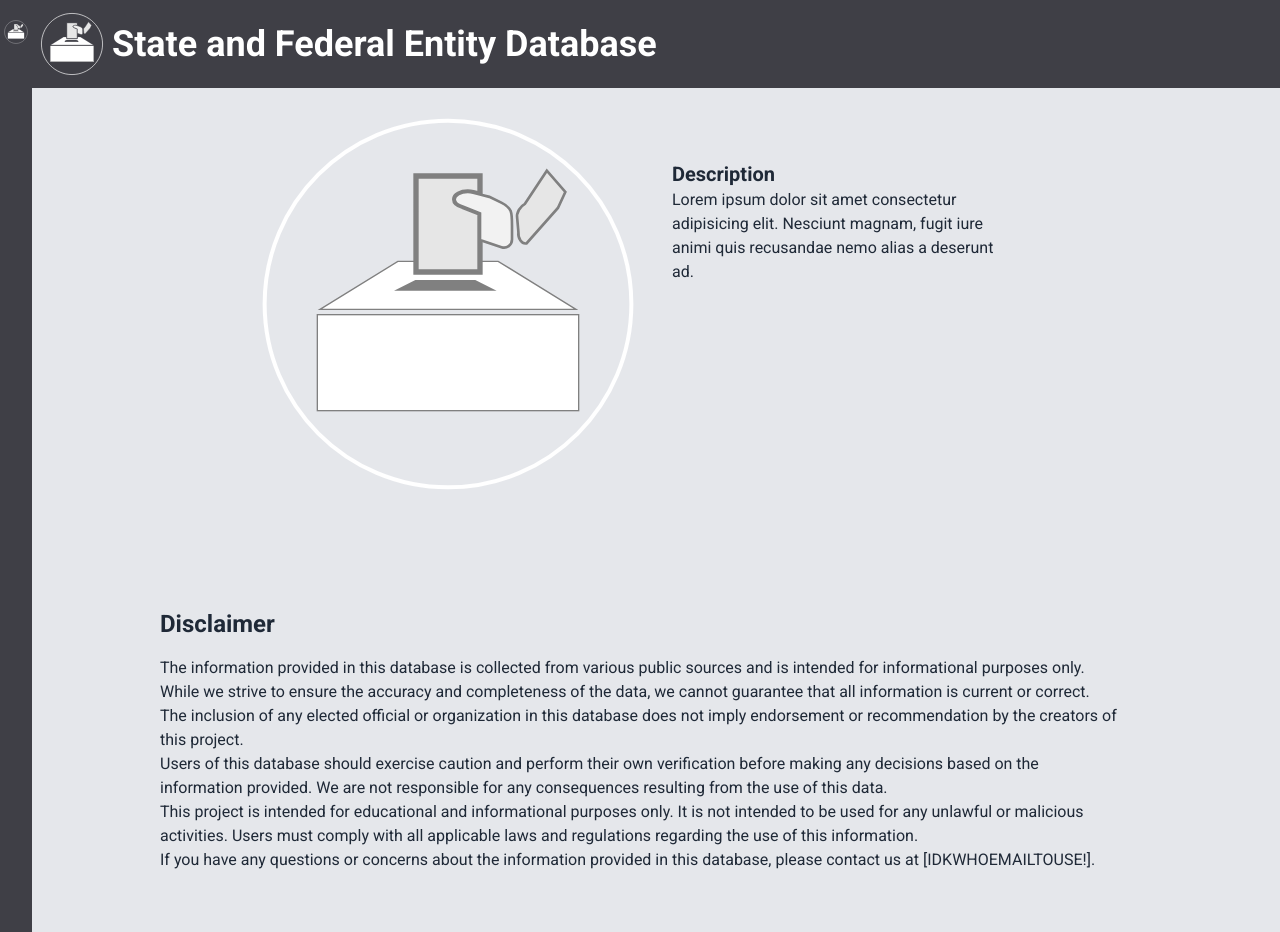
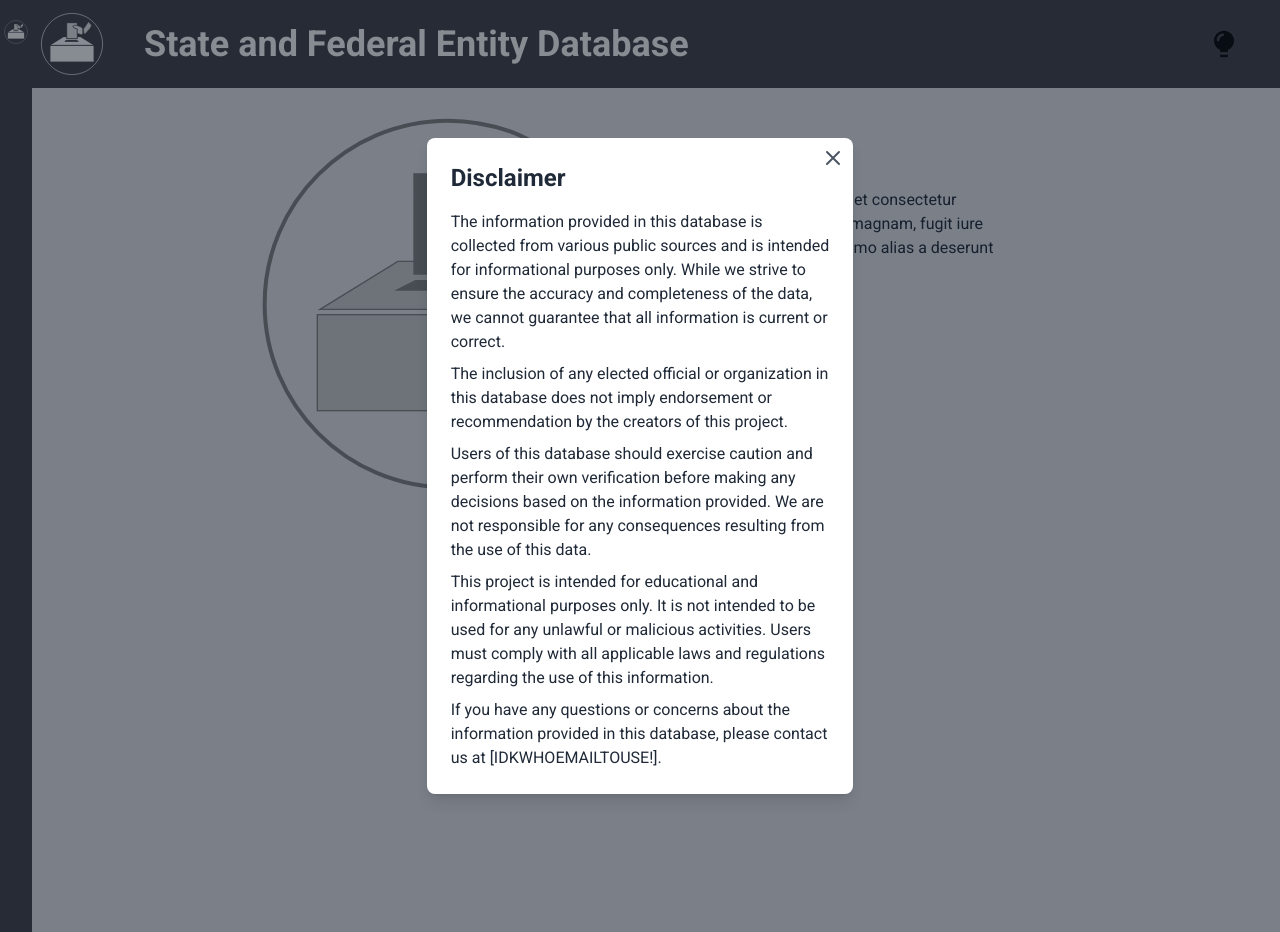
Before and after one commit to pretzelogical/PAD, a Django app: page /profile/1/1/ in a window 1280 px wide. Run offline with Django 5.2, Linux system fonts and the light colour scheme.

Commit message:
replace broken lightbulb

```diff
--- a/common/templates/common/base.html.jinja2
+++ b/common/templates/common/base.html.jinja2
@@ -35,12 +35,7 @@
         </h1>
       </div>
       <button id="theme-toggle" class="text-white">
-        <svg id="theme-toggle-dark-icon" class="hidden w-6 h-6" fill="none" stroke="currentColor" viewBox="0 0 24 24" xmlns="http://www.w3.org/2000/svg">
-          <path stroke-linecap="round" stroke-linejoin="round" stroke-width="2" d="M12 3v1m6.364 1.636l-.707.707m1.414 1.414l-.707.707M21 12h-1M4 12H3m1.636-6.364l-.707-.707M6.343 4.929l-.707-.707M12 21v-1m4.364-1.636l-.707-.707M16.657 19.071l-.707-.707M21 12h-1m-9 0a4 4 0 100-8 4 4 0 000 8z"></path>
-        </svg>
-        <svg id="theme-toggle-light-icon" class="hidden w-6 h-6" fill="none" stroke="currentColor" viewBox="0 0 24 24" xmlns="http://www.w3.org/2000/svg">
-          <path stroke-linecap="round" stroke-linejoin="round" stroke-width="2" d="M12 3v1m6.364 1.636l-.707.707m1.414 1.414l-.707.707M21 12h-1M4 12H3m1.636-6.364l-.707-.707M6.343 4.929l-.707-.707M12 21v-1m4.364-1.636l-.707-.707M16.657 19.071l-.707-.707M21 12h-1m-9 0a4 4 0 100-8 4 4 0 000 8z"></path>
-        </svg>
+        <img width="32" height="32" src="{% static 'common/elements/light-bulb.svg' %}" alt="Theme toggle">
       </button>
     </div>
   </header>
@@ -82,7 +77,7 @@
   </button>
 
   <!-- Disclaimer Popup -->
-  <div id="disclaimerPopup" class="hidden fixed inset-0 bg-gray-900 bg-opacity-50 flex justify-center items-center z-30">
+  <div id="disclaimerPopup" class="fixed inset-0 bg-gray-900 bg-opacity-50 flex justify-center items-center z-30">
     <div class="bg-white p-6 rounded-lg shadow-lg w-3/4 md:w-1/2 lg:w-1/3 relative dark:bg-gray-800 dark:text-gray-100">
       <button id="closeDisclaimer" class="absolute top-2 right-2 text-gray-600 hover:text-gray-900">
         <svg xmlns="http://www.w3.org/2000/svg" fill="none" viewBox="0 0 24 24" stroke-width="2" stroke="currentColor" class="w-6 h-6">
--- a/static/common/scripts/theme-toggle.js
+++ b/static/common/scripts/theme-toggle.js
@@ -1,21 +1,21 @@
 // theme-toggle.js
 const themeToggleBtn = document.getElementById('theme-toggle');
-const darkIcon = document.getElementById('theme-toggle-dark-icon');
-const lightIcon = document.getElementById('theme-toggle-light-icon');
+// const darkIcon = document.getElementById('theme-toggle-dark-icon');
+// const lightIcon = document.getElementById('theme-toggle-light-icon');
 
 // Check for saved user preference, if any, on load of the website
 if (localStorage.getItem('theme') === 'dark' || (!('theme' in localStorage) && window.matchMedia('(prefers-color-scheme: dark)').matches)) {
   document.documentElement.classList.add('dark');
-  darkIcon.classList.remove('hidden');
+  // darkIcon.classList.remove('hidden');
 } else {
   document.documentElement.classList.remove('dark');
-  lightIcon.classList.remove('hidden');
+  // lightIcon.classList.remove('hidden');
 }
 
 themeToggleBtn.addEventListener('click', () => {
   // Toggle icons inside button
-  darkIcon.classList.toggle('hidden');
-  lightIcon.classList.toggle('hidden');
+  // darkIcon.classList.toggle('hidden');
+  // lightIcon.classList.toggle('hidden');
 
   // If set via local storage previously
   if (localStorage.getItem('theme')) {
--- a/static/common/styles.css
+++ b/static/common/styles.css
@@ -594,12 +594,24 @@ body {
   position: fixed;
 }
 
+.absolute {
+  position: absolute;
+}
+
 .relative {
   position: relative;
 }
 
+.inset-0 {
+  inset: 0px;
+}
+
 .bottom-0 {
   bottom: 0px;
+}
+
+.bottom-10 {
+  bottom: 2.5rem;
 }
 
 .left-0 {
@@ -610,8 +622,20 @@ body {
   right: 0px;
 }
 
+.right-10 {
+  right: 2.5rem;
+}
+
+.right-2 {
+  right: 0.5rem;
+}
+
 .top-0 {
   top: 0px;
+}
+
+.top-2 {
+  top: 0.5rem;
 }
 
 .z-10 {
@@ -620,6 +644,10 @@ body {
 
 .z-20 {
   z-index: 20;
+}
+
+.z-30 {
+  z-index: 30;
 }
 
 .col-span-2 {
@@ -662,16 +690,12 @@ body {
   margin-right: 0.5rem;
 }
 
+.mt-2 {
+  margin-top: 0.5rem;
+}
+
 .mt-4 {
   margin-top: 1rem;
-}
-
-.mt-auto {
-  margin-top: auto;
-}
-
-.mb-2 {
-  margin-bottom: 0.5rem;
 }
 
 .block {
@@ -686,12 +710,20 @@ body {
   display: grid;
 }
 
+.hidden {
+  display: none;
+}
+
+.h-12 {
+  height: 3rem;
+}
+
+.h-6 {
+  height: 1.5rem;
+}
+
 .h-8 {
   height: 2rem;
-}
-
-.h-auto {
-  height: auto;
 }
 
 .h-fit {
@@ -707,16 +739,16 @@ body {
   height: 100vh;
 }
 
-.h-12 {
-  height: 3rem;
-}
-
 .w-12 {
   width: 3rem;
 }
 
 .w-3\/4 {
   width: 75%;
+}
+
+.w-6 {
+  width: 1.5rem;
 }
 
 .w-8 {
@@ -803,6 +835,10 @@ body {
   border-radius: 9999px;
 }
 
+.rounded-lg {
+  border-radius: 0.5rem;
+}
+
 .rounded-md {
   border-radius: 0.375rem;
 }
@@ -926,6 +933,16 @@ body {
   background-color: rgb(229 231 235 / var(--tw-bg-opacity));
 }
 
+.bg-gray-900 {
+  --tw-bg-opacity: 1;
+  background-color: rgb(17 24 39 / var(--tw-bg-opacity));
+}
+
+.bg-white {
+  --tw-bg-opacity: 1;
+  background-color: rgb(255 255 255 / var(--tw-bg-opacity));
+}
+
 .bg-zinc-600 {
   --tw-bg-opacity: 1;
   background-color: rgb(82 82 91 / var(--tw-bg-opacity));
@@ -936,13 +953,8 @@ body {
   background-color: rgb(63 63 70 / var(--tw-bg-opacity));
 }
 
-.bg-zinc-300 {
-  --tw-bg-opacity: 1;
-  background-color: rgb(212 212 216 / var(--tw-bg-opacity));
-}
-
-.bg-transparent {
-  background-color: transparent;
+.bg-opacity-50 {
+  --tw-bg-opacity: 0.5;
 }
 
 .object-cover {
@@ -954,8 +966,16 @@ body {
   padding: 0.5rem;
 }
 
+.p-3 {
+  padding: 0.75rem;
+}
+
 .p-4 {
   padding: 1rem;
+}
+
+.p-6 {
+  padding: 1.5rem;
 }
 
 .px-0 {
@@ -1026,6 +1042,10 @@ body {
 
 .pl-4 {
   padding-left: 1rem;
+}
+
+.pl-8 {
+  padding-left: 2rem;
 }
 
 .pr-3 {
@@ -1109,6 +1134,12 @@ body {
 .shadow-inner {
   --tw-shadow: inset 0 2px 4px 0 rgb(0 0 0 / 0.05);
   --tw-shadow-colored: inset 0 2px 4px 0 var(--tw-shadow-color);
+  box-shadow: var(--tw-ring-offset-shadow, 0 0 #0000), var(--tw-ring-shadow, 0 0 #0000), var(--tw-shadow);
+}
+
+.shadow-lg {
+  --tw-shadow: 0 10px 15px -3px rgb(0 0 0 / 0.1), 0 4px 6px -4px rgb(0 0 0 / 0.1);
+  --tw-shadow-colored: 0 10px 15px -3px var(--tw-shadow-color), 0 4px 6px -4px var(--tw-shadow-color);
   box-shadow: var(--tw-ring-offset-shadow, 0 0 #0000), var(--tw-ring-shadow, 0 0 #0000), var(--tw-shadow);
 }
 
@@ -1188,7 +1214,77 @@ body {
   box-shadow: var(--tw-ring-offset-shadow, 0 0 #0000), var(--tw-ring-shadow, 0 0 #0000), var(--tw-shadow);
 }
 
+.focus\:outline-none:focus {
+  outline: 2px solid transparent;
+  outline-offset: 2px;
+}
+
+.focus\:ring-2:focus {
+  --tw-ring-offset-shadow: var(--tw-ring-inset) 0 0 0 var(--tw-ring-offset-width) var(--tw-ring-offset-color);
+  --tw-ring-shadow: var(--tw-ring-inset) 0 0 0 calc(2px + var(--tw-ring-offset-width)) var(--tw-ring-color);
+  box-shadow: var(--tw-ring-offset-shadow), var(--tw-ring-shadow), var(--tw-shadow, 0 0 #0000);
+}
+
+.focus\:ring-blue-500:focus {
+  --tw-ring-opacity: 1;
+  --tw-ring-color: rgb(59 130 246 / var(--tw-ring-opacity));
+}
+
+.focus\:ring-opacity-50:focus {
+  --tw-ring-opacity: 0.5;
+}
+
+.dark\:border-gray-800:is(.dark *) {
+  --tw-border-opacity: 1;
+  border-color: rgb(31 41 55 / var(--tw-border-opacity));
+}
+
+.dark\:bg-gray-800:is(.dark *) {
+  --tw-bg-opacity: 1;
+  background-color: rgb(31 41 55 / var(--tw-bg-opacity));
+}
+
+.dark\:bg-zinc-700:is(.dark *) {
+  --tw-bg-opacity: 1;
+  background-color: rgb(63 63 70 / var(--tw-bg-opacity));
+}
+
+.dark\:bg-zinc-800:is(.dark *) {
+  --tw-bg-opacity: 1;
+  background-color: rgb(39 39 42 / var(--tw-bg-opacity));
+}
+
+.dark\:bg-zinc-900:is(.dark *) {
+  --tw-bg-opacity: 1;
+  background-color: rgb(24 24 27 / var(--tw-bg-opacity));
+}
+
+.dark\:text-black:is(.dark *) {
+  --tw-text-opacity: 1;
+  color: rgb(0 0 0 / var(--tw-text-opacity));
+}
+
+.dark\:text-gray-100:is(.dark *) {
+  --tw-text-opacity: 1;
+  color: rgb(243 244 246 / var(--tw-text-opacity));
+}
+
+.dark\:text-gray-300:is(.dark *) {
+  --tw-text-opacity: 1;
+  color: rgb(209 213 219 / var(--tw-text-opacity));
+}
+
+@media (min-width: 768px) {
+  .md\:w-1\/2 {
+    width: 50%;
+  }
+}
+
 @media (min-width: 1024px) {
+  .lg\:w-1\/3 {
+    width: 33.333333%;
+  }
+
   .lg\:w-11\/12 {
     width: 91.666667%;
   }
```
Also changed, not shown: other parts of static/common/styles.css (+35 -68 lines), common/static/common/scripts/theme-toggle.js (+6 -6 lines), common/static/common/styles.css (+5 -5 lines), common/static/common/elements/light-bulb.svg (added), static/common/elements/light-bulb.svg (added), static/common/elements/logo-gray.svg.
